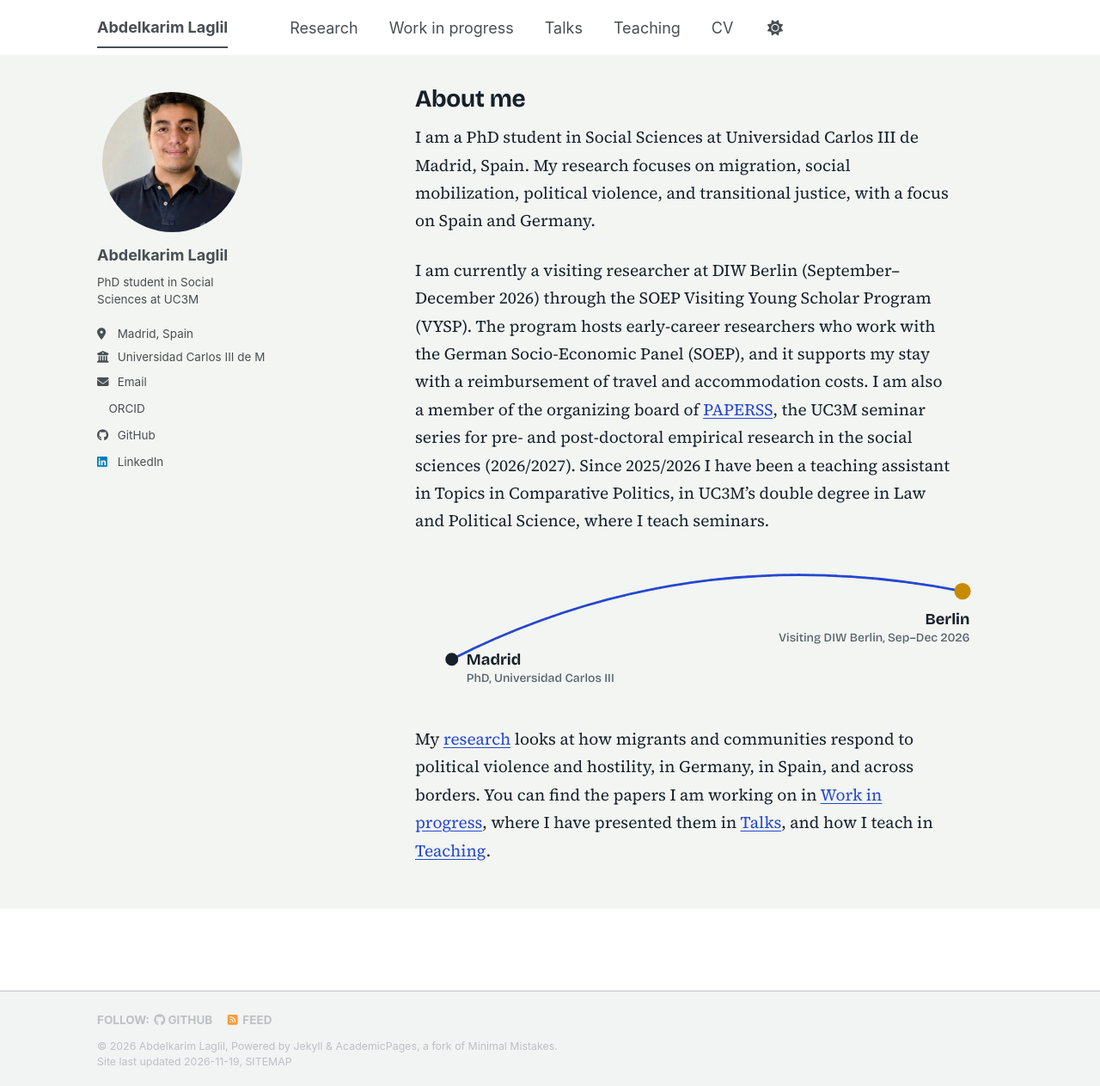
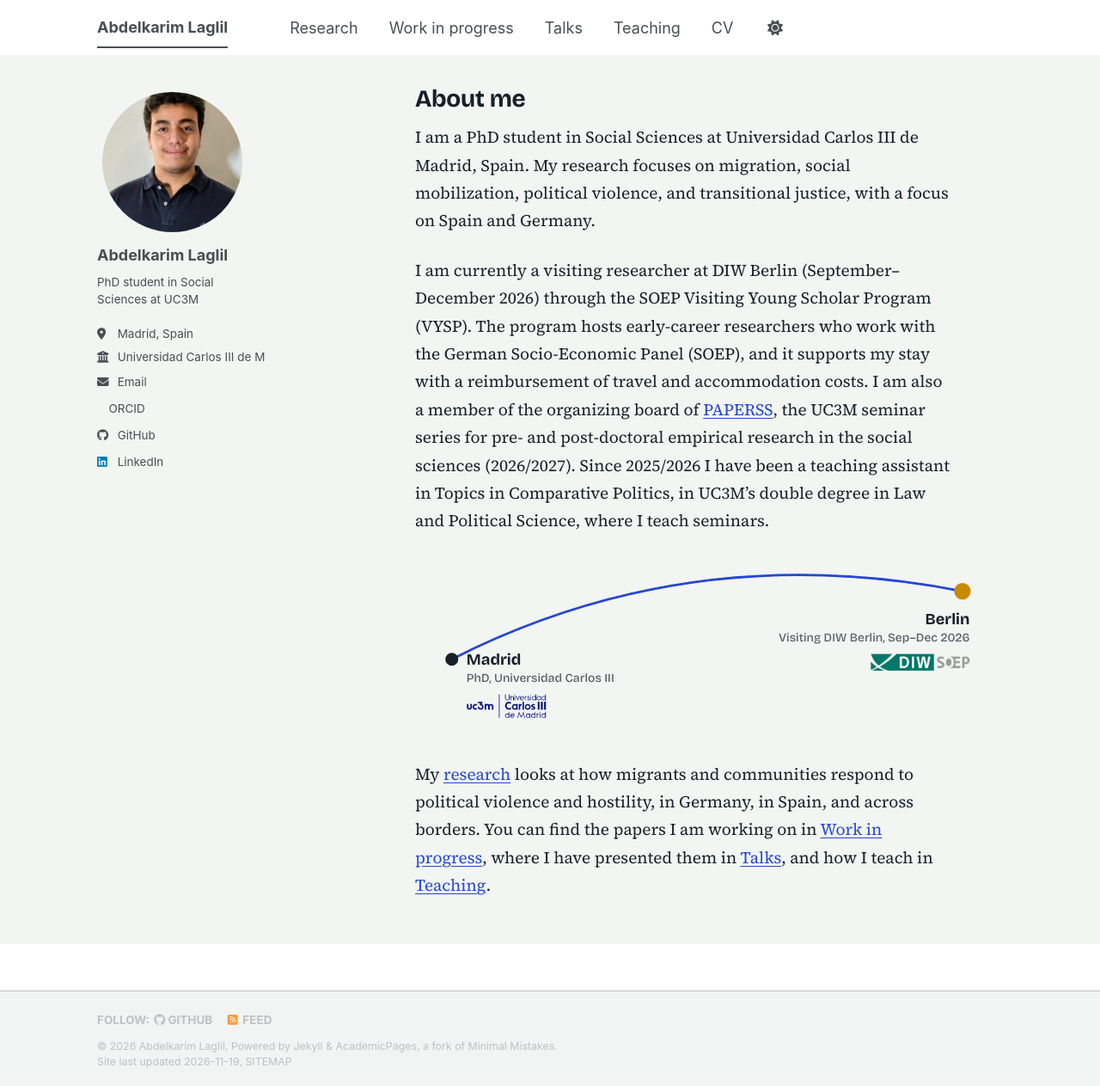
Before and after one commit to AbdelkarimLaglil/AbdelkarimLaglil.github.io, a Jekyll site: the page built from _pages/about.md, in a window 1280 px wide and 1263 px high. Shown: the whole window at 86% size. Built offline with Jekyll 4.4.1, drawn with Linux system fonts in a browser that asks for light colours; a script bundle is joined from its source files by our own code; a style sheet for code colours, icons or effects is not loaded.

Commit message:
About: add UC3M and DIW/SOEP logos to route figure
Co-Authored-By: Claude Sonnet 5.5 <noreply@anthropic.com>
Claude-Session: https://claude.ai/code/session_017vH5ZQkLibWayVuG7moGCB

```diff
--- a/_pages/about.md
+++ b/_pages/about.md
@@ -14,7 +14,7 @@ I am a PhD student in Social Sciences at Universidad Carlos III de Madrid, Spain
 I am currently a visiting researcher at DIW Berlin (September–December 2026) through the SOEP Visiting Young Scholar Program (VYSP). The program hosts early-career researchers who work with the German Socio-Economic Panel (SOEP), and it supports my stay with a reimbursement of travel and accommodation costs. I am also a member of the organizing board of [PAPERSS](https://sites.google.com/view/paperss-seminarseries/home), the UC3M seminar series for pre- and post-doctoral empirical research in the social sciences (2026/2027). Since 2025/2026 I have been a teaching assistant in Topics in Comparative Politics, in UC3M's double degree in Law and Political Science, where I teach seminars.
 
 <div class="lh-route">
-<svg viewBox="0 0 640 150" role="img" aria-label="Route from Madrid, where I do my PhD, to Berlin, where I am a visiting researcher from September to December 2026">
+<svg viewBox="0 0 640 188" role="img" aria-label="Route from Madrid, where I do my PhD, to Berlin, where I am a visiting researcher from September to December 2026">
 <path class="line" d="M40 112 Q300 -20 596 38"/>
 <path class="line-solid" pathLength="1" d="M40 112 Q300 -20 596 38"/>
 <circle class="from" cx="40" cy="112" r="7"/>
@@ -23,6 +23,8 @@ I am currently a visiting researcher at DIW Berlin (September–December 2026) t
 <text class="note" x="56" y="137">PhD, Universidad Carlos III</text>
 <text class="place" x="604" y="74" text-anchor="end">Berlin</text>
 <text class="note" x="604" y="93" text-anchor="end">Visiting DIW Berlin, Sep–Dec 2026</text>
+<a href="https://www.uc3m.es/" aria-label="Universidad Carlos III de Madrid"><rect class="logo-bg" x="50" y="145" width="99" height="36" rx="5"/><image href="{{ site.baseurl }}/images/logo-uc3m.png" x="56" y="150" width="87" height="26" preserveAspectRatio="xMinYMid meet"/></a>
+<a href="https://www.diw.de/" aria-label="DIW Berlin and SOEP"><rect class="logo-bg" x="490" y="101" width="120" height="30" rx="5"/><image href="{{ site.baseurl }}/images/logo-diw-soep.png" x="496" y="106" width="108" height="19" preserveAspectRatio="xMaxYMid meet"/></a>
 </svg>
 </div>
 
--- a/_sass/layout/_lh.scss
+++ b/_sass/layout/_lh.scss
@@ -66,6 +66,9 @@ html:not([data-theme="dark"]) .archive { background-color: var(--lh-paper); }
 .lh-route .to { fill: var(--lh-now); }
 .lh-route text { font-family: var(--lh-display); fill: var(--lh-ink); }
 .lh-route .place { font-size: 17px; font-weight: 700; }
+.lh-route .logo-bg { fill: transparent; }
+html[data-theme="dark"] .lh-route .logo-bg { fill: #eef1ee; }
+.lh-route a { text-decoration: none; }
 .lh-route .note { font-size: 13px; font-weight: 500; fill: var(--lh-muted); }
 @keyframes lh-draw { to { stroke-dashoffset: 0; } }
 @media (prefers-reduced-motion: reduce) {
```
Also changed, not shown: images/logo-diw-soep.png (added), images/logo-uc3m.png (added).
